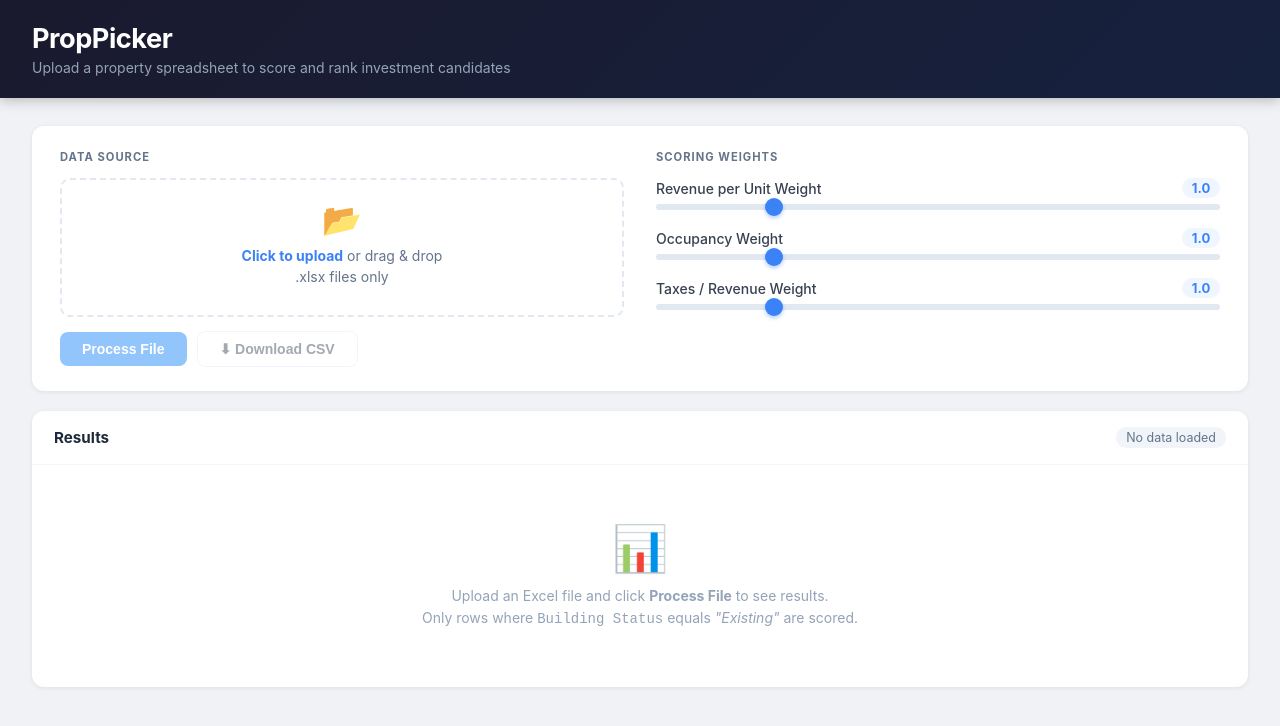
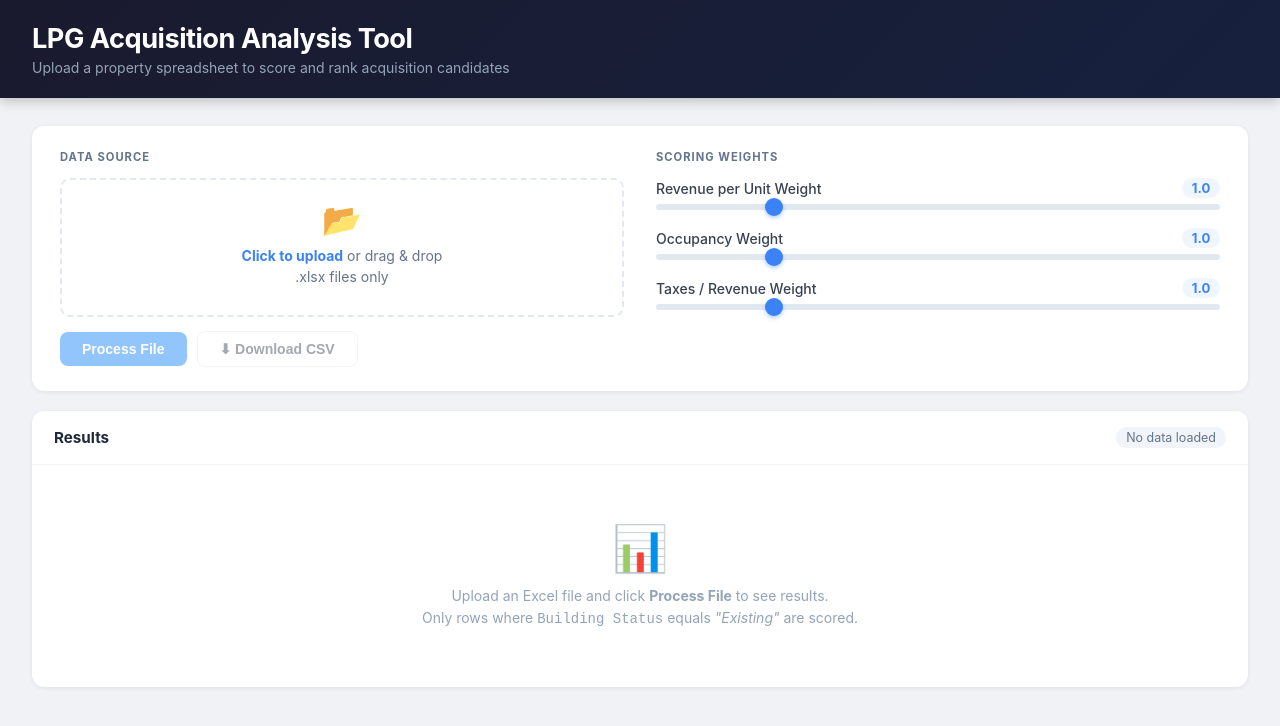
Before and after one commit to connorthilton/proppicker, a plain HTML site: page index.html in a window 1280 px wide. Drawn offline with Linux system fonts and the light colour scheme.

Commit message:
added lpg branding, favicon, name

```diff
--- a/index.html
+++ b/index.html
@@ -3,7 +3,8 @@
 <head>
   <meta charset="UTF-8">
   <meta name="viewport" content="width=device-width, initial-scale=1.0">
-  <title>PropPicker — Property Scoring Tool</title>
+  <title>LPG Acquisition Analysis Tool</title>
+  <link rel="icon" type="image/png" href="loweprop.png">
 
   <!-- SheetJS for reading .xlsx files entirely client-side -->
   <script src="https://cdn.jsdelivr.net/npm/xlsx@0.18.5/dist/xlsx.full.min.js"></script>
@@ -261,8 +262,8 @@
 <body>
 
 <header class="header">
-  <h1>PropPicker</h1>
-  <p>Upload a property spreadsheet to score and rank investment candidates</p>
+  <h1>LPG Acquisition Analysis Tool</h1>
+  <p>Upload a property spreadsheet to score and rank acquisition candidates</p>
 </header>
 
 <main class="container">
@@ -946,7 +947,7 @@ downloadBtn.addEventListener('click', () => {
 
   const a = document.createElement('a');
   a.href     = url;
-  a.download = 'proppicker_results.csv';
+  a.download = 'lpg_acquisition_results.csv';
   document.body.appendChild(a);
   a.click();
   document.body.removeChild(a);
```
Also changed, not shown: loweprop.png (added).
